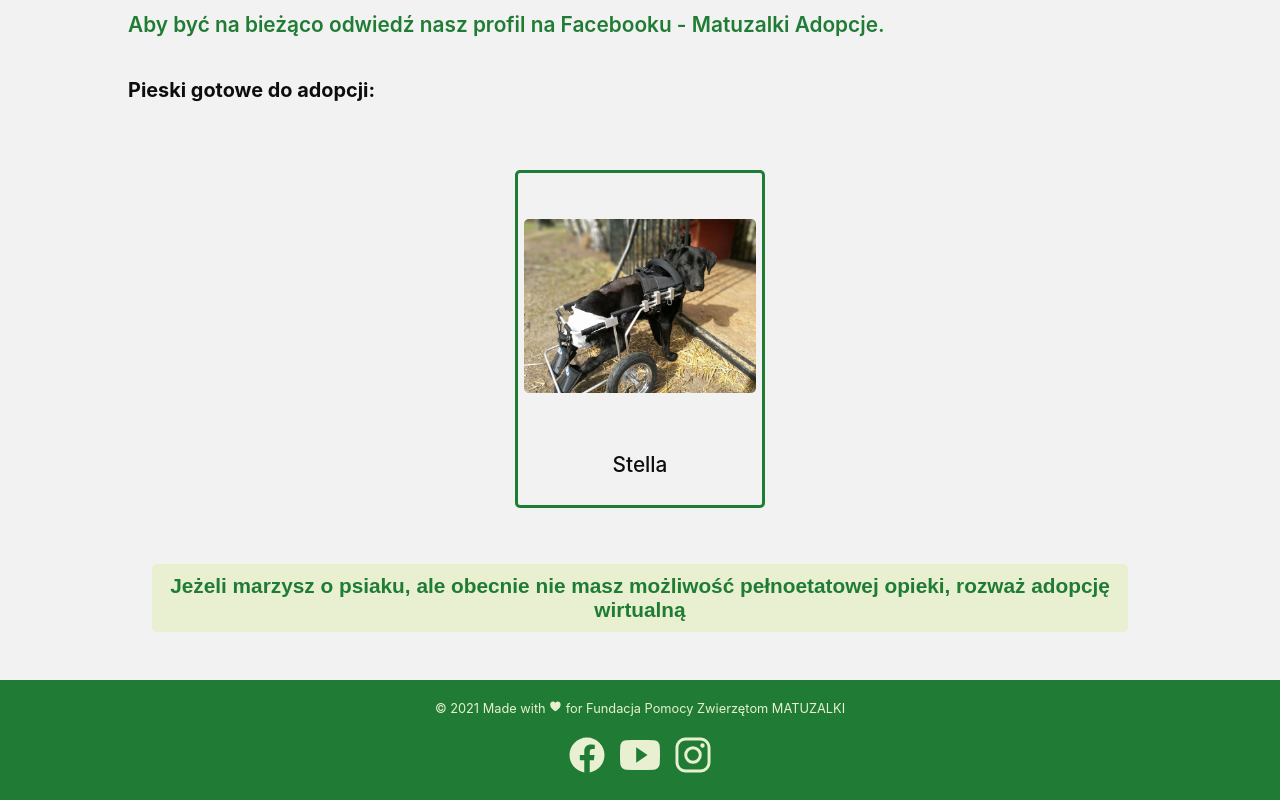
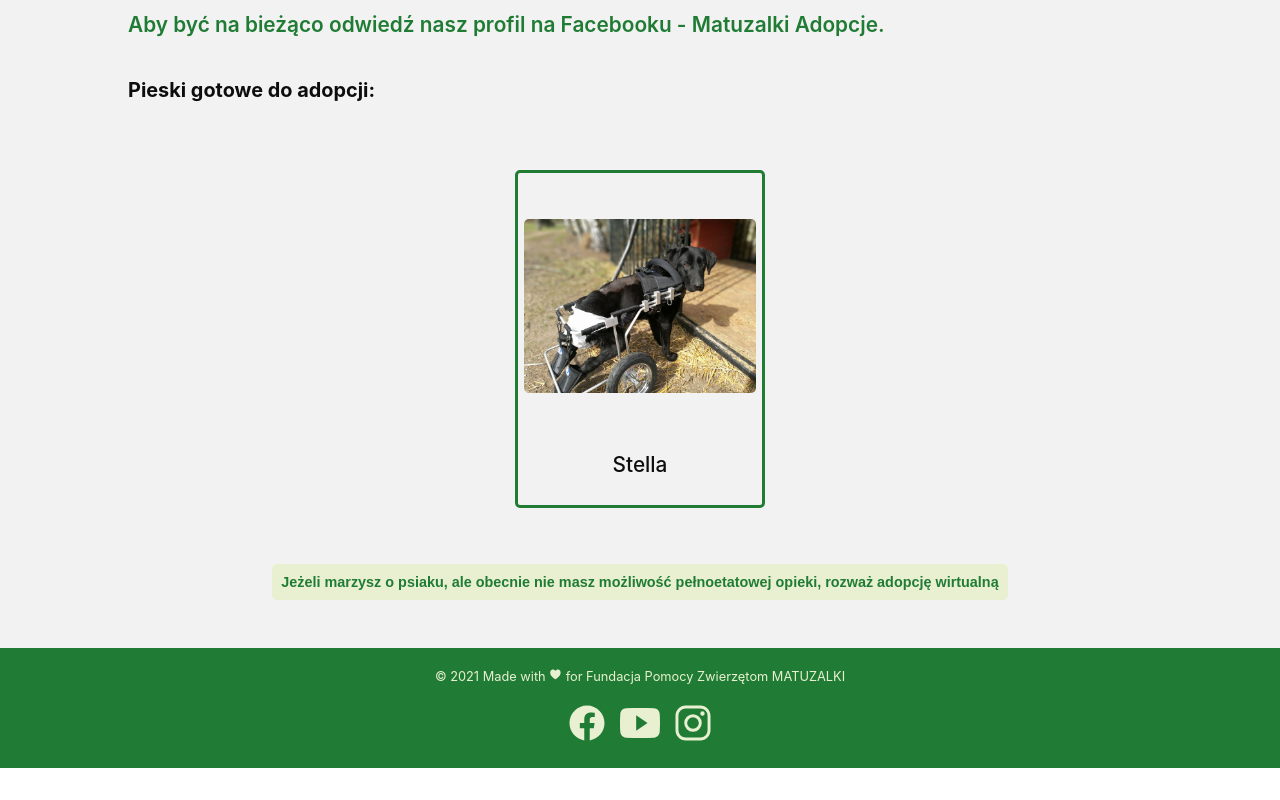
Before and after one commit to agapoli89/Matuzalki, a React (Create React App) app: page /adoptuj in a window 1280 px wide. Shown: the part 1109-1909 px from the top of the page. After the commit the page ends 1877 px from the top, so only its background shows below. Built offline with nearby package versions, Linux system fonts and the light colour scheme.

Commit message:
Change button with link structure

```diff
--- a/src/Components/Button/Button.js
+++ b/src/Components/Button/Button.js
@@ -2,10 +2,21 @@ import { Link } from 'react-router-dom';
 import './Button.scss';
 
 const Button = ({ text, link, addClass, addClass2, handleClick }) => {
+
+    console.log(link)
+
+    const buttonLink = <Link to={link} className="button-link">
+        <button className={`button button--${addClass} button--${addClass2}`} onClick={handleClick}>
+            {text}
+        </button>
+    </Link>
+
     return (
-        <button className={`button button--${addClass} button--${addClass2}`} onClick={handleClick}>
-            {link ? <Link to={link}>{text}</Link> : text}
-        </button>
+        <>
+            {!link ? (<button className={`button button--${addClass} button--${addClass2}`} onClick={handleClick}>
+            {text}
+            </button>) : buttonLink}
+        </>
     );
 }
 
--- a/src/Components/Button/Button.scss
+++ b/src/Components/Button/Button.scss
@@ -26,3 +26,8 @@
         align-self: center;
     }
 }
+
+.button-link {
+    display: flex;
+    flex-direction: column;
+}
```
